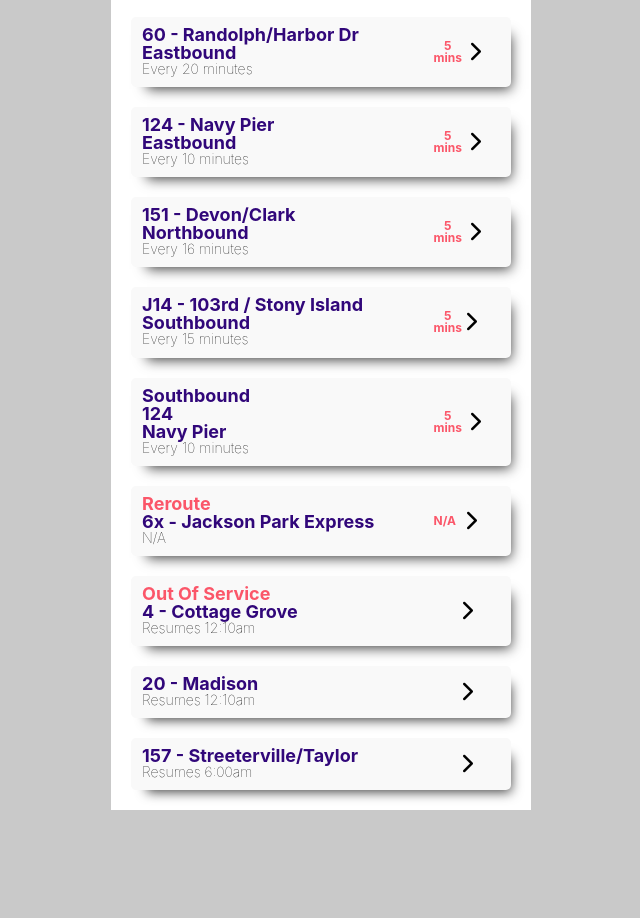
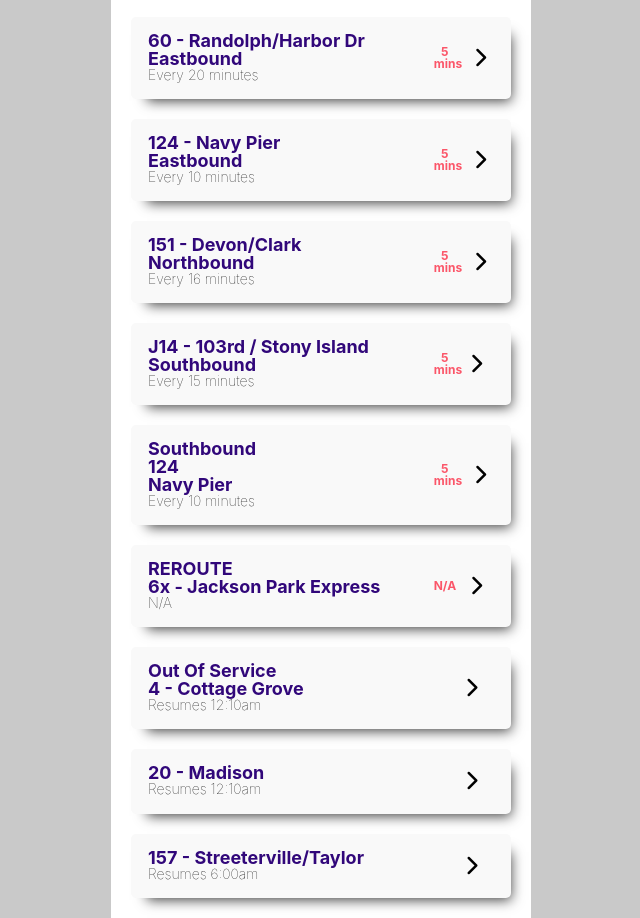
Before and after one commit to kindasortamaybe3/busybus, a plain HTML site: page index.html in a window 1280 px wide. Shown: the part 503-1421 px from the top of the page, without its empty margins (319-959 px from the left). Before the commit the page ends 1313 px from the top, so only its background shows below. Drawn offline with Linux system fonts and the light colour scheme.

Commit message:
Almost there

```diff
--- a/css/style.css
+++ b/css/style.css
@@ -50,6 +50,8 @@
 }
 
 .map {
+
+  background-image: url("../images/snazzy-image.png");
   height: 500px;
 }
 
@@ -71,13 +73,9 @@
   background-color: #F9F9F9;
   border-radius: 5px;
   box-shadow: 8px 10px 12px -8px rgba(0,0,0,0.75);
-  display: grid;
   font-weight: lighter;
-  grid-column-gap: 33px;
-  grid-template-columns: auto auto auto 20px;
   width: 380px;
   margin-left: auto;
-  margin-right: auto;
   margin-bottom: 20px;
 }
 
@@ -86,22 +84,27 @@
   font-size: 1.2em;
   color: #FB5669;
   width: 30px;
+  position: relative;
+  vertical-align: middle;
+  text-align: center;
 }
-.arrow, .eta {
+
+.arrow{
   display: flex;
   position: relative;
   vertical-align: middle;
   text-align: center;
   justify: flex-end;
-  margin-left: 5px;
+  margin-left: 10px;
 }
 
 /* alignment of the content as a whole in the infobox */
 .boxcontent {
   display: flex;
-  width: 90%;
+  width: 95%;
   vertical-align: middle;
   align-items: center;
+  padding: 10px;
 }
 
 .boxcontent h1 {
@@ -126,6 +129,11 @@
   margin-bottom: 0.2em;
 }
 
+.out-of-service, .reroute {
+	color: #FB5669;
+  text-transform: uppercase;
+}
+
 /*.location {
   border-bottom: 1px solid blue;
   display: inline-block;
--- a/index.html
+++ b/index.html
@@ -18,17 +18,15 @@
               <p class="location">Washington & State</p>
           </div>
       </nav>
-      <div class= "map">
-          <img src =../images/snazzy-image.png class= "map"></div>
-    </div>
+      <div class="map"></div>
       <section class="bus-list">
         <div class="infobox">
           <ul class="boxcontent">
-              <div class="direction">
+              <li class="direction">
                 <h1>60 - Randolph/Harbor Dr</h1>
                 <h1>Eastbound</h1>
                 <h3>Every 20 minutes</h3>
-              </div>
+              </li>
                 <div class="eta">5 mins</div>
               <div class="arrow">
                 <i class="fa fa-chevron-right fa-2x" aria-hidden="true"></i>
@@ -37,11 +35,11 @@
           </div>
           <div class="infobox">
             <ul class="boxcontent">
-                <div class="direction">
+                <li class="direction">
                   <h1>124 - Navy Pier</h1>
                   <h1>Eastbound</h1>
                   <h3>Every 10 minutes</h3>
-                </div>
+                </li>
               <div class="eta">5 mins</div>
               <div class="arrow">
                 <i class="fa fa-chevron-right fa-2x" aria-hidden="true"></i>
@@ -51,11 +49,11 @@
         </div>
         <div class="infobox">
             <ul class="boxcontent">
-              <div class="direction">
+              <li class="direction">
                 <h1>151 - Devon/Clark</h1>
                 <h1>Northbound</h1>
                 <h3>Every 16 minutes</h3>
-              </div>
+              </li>
             <div class="eta">5 mins</div>
               <div class="arrow">
                 <i class="fa fa-chevron-right fa-2x" aria-hidden="true"></i>
@@ -65,11 +63,11 @@
         </div>
         <div class="infobox">
           <ul class="boxcontent">
-            <div class="direction">
+            <li class="direction">
               <h1>J14 - 103rd / Stony Island</h1>
               <h1>Southbound</h1>
               <h3>Every 15 minutes</h3>
-            </div>
+            </li>
             <div class="eta">5 mins</div>
             <li class="arrow">
               <i class="fa fa-chevron-right fa-2x" aria-hidden="true"></i>
@@ -78,12 +76,12 @@
         </div>
          <div class="infobox">
            <ul class="boxcontent">
-            <div class="direction">
+            <li class="direction">
               <h1>Southbound</h1>
               <h1>124</h1>
               <h1>Navy Pier</h1>
               <h3>Every 10 minutes</h3>
-            </div>
+            </li>
               <div class="eta">5 mins</div>
               <div class="arrow">
                 <i class="fa fa-chevron-right fa-2x" aria-hidden="true"></i>
@@ -92,11 +90,11 @@
           </div>
         <div class="infobox">
           <ul class="boxcontent">
-            <div class="direction">
-            <h1 style="color: #FB5669;">Reroute</h1>
+            <li class="direction">
+            <h1 class="reroute">Reroute</h1>
             <h1>6x - Jackson Park Express</h1>
             <h3>N/A</h3>
-          </div>
+          </li>
           <div class="eta">N/A</div>
             <li class="arrow">
               <i class="fa fa-chevron-right fa-2x" aria-hidden="true"></i>
@@ -105,11 +103,11 @@
         </div>
         <div class="infobox">
           <ul class="boxcontent">
-            <div class="direction">
-              <h1 style="color: #FB5669;">Out Of Service</h1>
+            <li class="direction">
+              <h1 class="outofservice">Out Of Service</h1>
               <h1>4 - Cottage Grove</h1>
               <h3>Resumes 12:10am</h3>
-            </div>
+            </li>
             <li class="eta"></li>
             <li class="arrow">
               <i class="fa fa-chevron-right fa-2x" aria-hidden="true"></i>
@@ -118,10 +116,10 @@
         </div>
         <div class="infobox">
           <ul class="boxcontent">
-            <div class="direction">
+            <li class="direction">
               <h1>20 - Madison</h1>
               <h3>Resumes 12:10am</h3>
-            </div>
+            </li>
             <li class="eta"></li>
             <li class="arrow">
               <i class="fa fa-chevron-right fa-2x" aria-hidden="true"></i>
@@ -130,10 +128,10 @@
         </div>
         <div class="infobox">
           <ul class="boxcontent">
-            <div class="direction">
+            <li class="direction">
               <h1>157 - Streeterville/Taylor</h1>
               <h3>Resumes 6:00am</h3>
-            </div>
+            </li>
             <li class="eta"></li>
             <li class="arrow">
               <i class="fa fa-chevron-right fa-2x" aria-hidden="true"></i>
```
